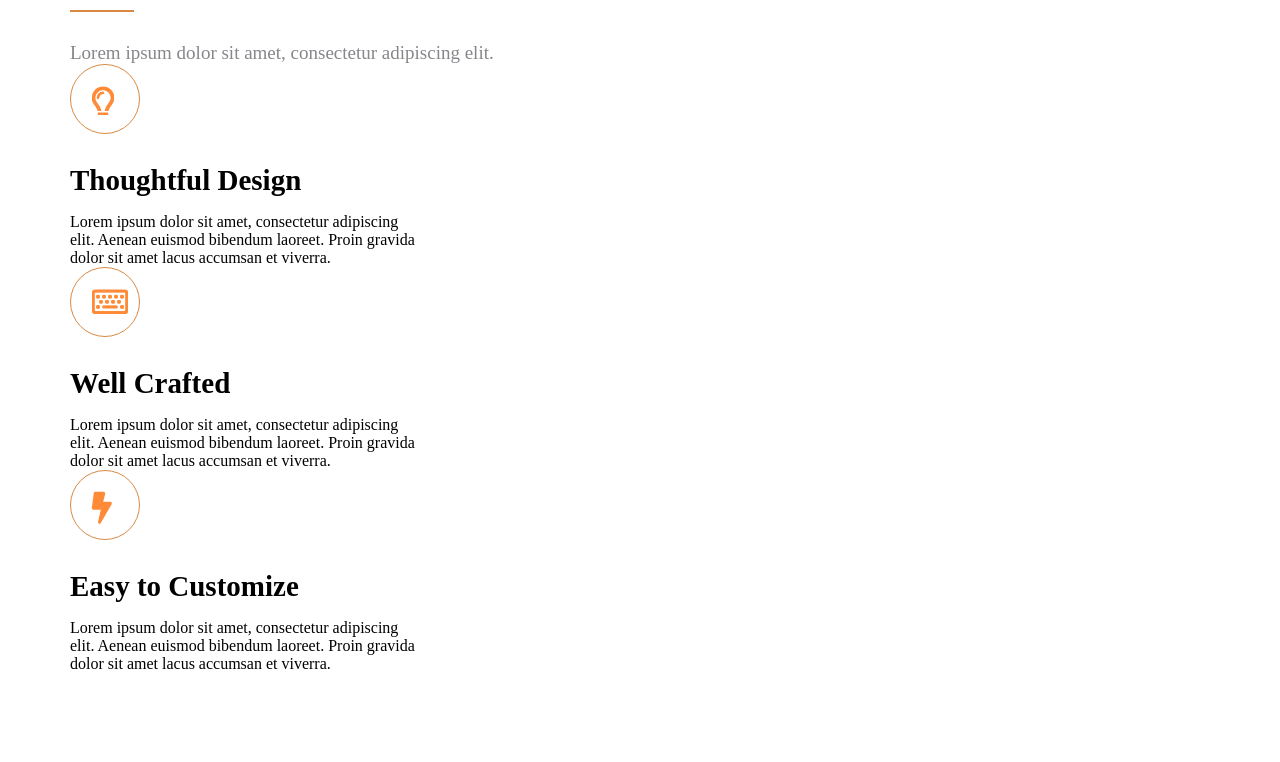
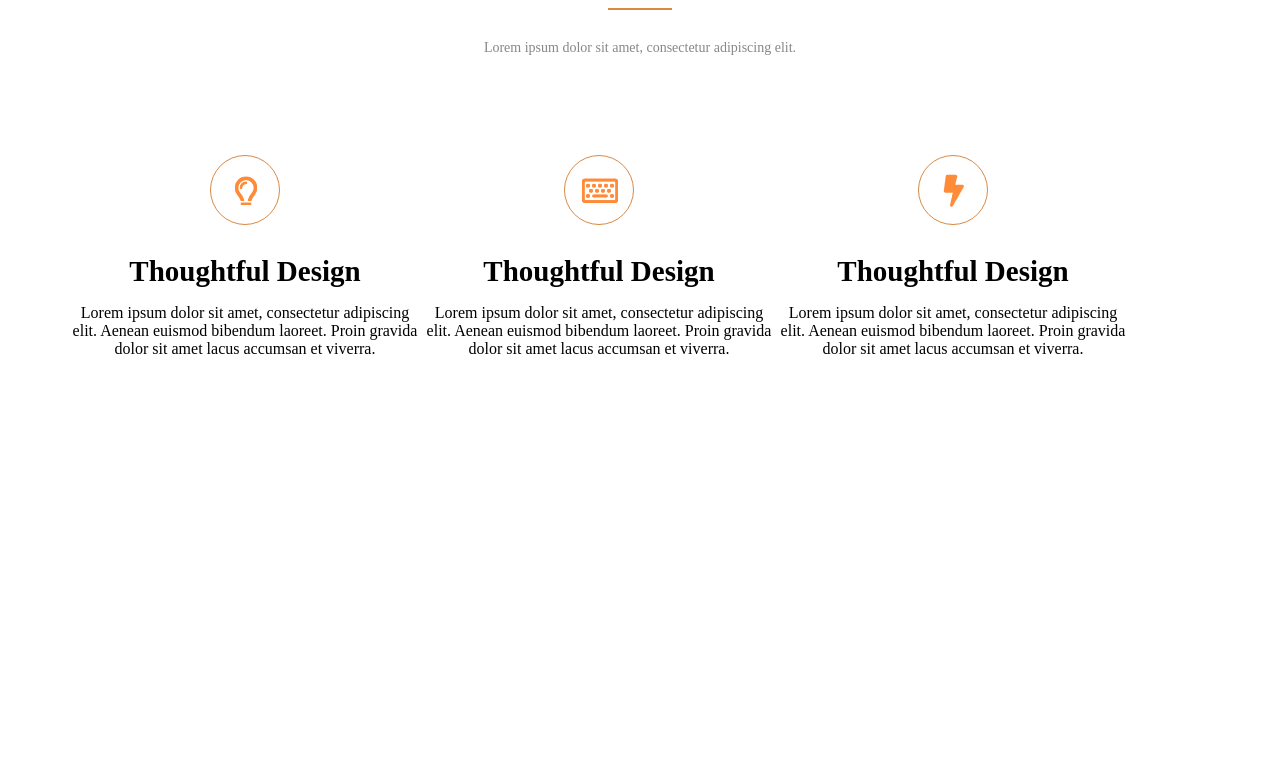
Before and after one commit to liakuk/land-1, a plain HTML site: page index.html in a window 1280 px wide. Shown: the part 159-921 px from the top of the page. After the commit the page ends 800 px from the top, so only its background shows below. Drawn offline with Linux system fonts and the light colour scheme.

Commit message:
finish lesson-2

```diff
--- a/css/style.css
+++ b/css/style.css
@@ -17,42 +17,53 @@ section {
 }
 
 .card-title {
-  /* font-weight: 409px;
-  margin: auto; */
   margin-bottom: 25px;
-  font-size: 38px;
+  font-size: 36px;
+  text-align: center;
 }
 .line {
   width: 64px;
   border-bottom: 2px solid #d98943;
   margin-bottom: 30px;
+  margin-left: auto;
+  margin-right: auto;
 }
 .desription {
+  margin-bottom: 67px;
   color: #86878b;
-  font-size: 19px;
-  margin-bottom: 36px;
+  font-size: 14px;
+  margin-left: auto;
+  margin-right: auto;
+  display: flex;
+  justify-content: center;
 }
 .block {
 }
 .block-item {
+  margin-top: 32px;
   width: 350px;
+  display: inline-block;
 }
 .block-item-icon {
-  max-width: 70px;
-  max-height: 70px;
+  width: 70px;
+  height: 70px;
   border: 1px solid #d98943;
   border-radius: 90px;
   margin-bottom: 30px;
+  display: flex;
+  align-items: center;
+  justify-content: center;
+  margin-left: auto;
+  margin-right: auto;
 }
-.icon {
-  margin: auto;
-  padding: 20px;
-}
+
 .block-item-title {
   font-size: 29px;
   margin-bottom: 16px;
+  text-align: center;
 }
 .block-item-text {
   width: 350px;
   color: #000000;
+  text-align: center;
 }
--- a/index.html
+++ b/index.html
@@ -8,22 +8,22 @@
     <title>Lending-1</title>
 </head>
 <body>
-    <section class='section'>
-        <div class='container'>
+    <section class='section section-awesome'>
+        <div class='container container-awesome'>
             <div class="card">
                 <h2 class="card-title">
                     WHY THIS IS AWESOME
                 </h2>
-                <div class="line"></div>
-                <h12 class="desription">
+                <div class="line line-awesome"></div>
+                <div class="desription desription-awesome">
+                <h12 >
                     Lorem ipsum dolor sit amet, consectetur adipiscing elit.
                 </h12>
-                <div class="blok">
-                    <div class="block-item">
+            </div>
+                <div class="blok blok-awesome">
+                    <div class="block-item block-item-awesome">
                         <div class="block-item-icon">
-                            <div class="icon">
                                 <img src="img/icons/icon 1.png" alt="#">
-                            </div>
                         </div>
                         <h3 class="block-item-title">
                             Thoughtful Design
@@ -35,14 +35,12 @@
                             </p>
                         </div>
                     </div>
-                    <div class="block-item">
+                    <div class="block-item block-item-awesome">
                         <div class="block-item-icon">
-                            <div class="icon">
-                            <img src="img/icons/icon 2.png" alt="#">
-                        </div>
+                                <img src="img/icons/icon 2.png" alt="#">
                         </div>
                         <h3 class="block-item-title">
-                            Well Crafted
+                            Thoughtful Design
                         </h3>
                         <div class="block-item-text">
                             <p>
@@ -50,15 +48,12 @@
                                 elit. Aenean euismod bibendum laoreet. Proin gravida  dolor sit amet lacus accumsan et viverra.
                             </p>
                         </div>
-                    </div>
-                    <div class="block-item">
+                    </div>         <div class="block-item block-item-awesome">
                         <div class="block-item-icon">
-                            <div class="icon">
-                           <img src="img/icons/icon 3.png" alt="#">
-                        </div>
+                                <img src="img/icons/icon 3.png" alt="#">
                         </div>
                         <h3 class="block-item-title">
-                            Easy to Customize
+                            Thoughtful Design
                         </h3>
                         <div class="block-item-text">
                             <p>
```
